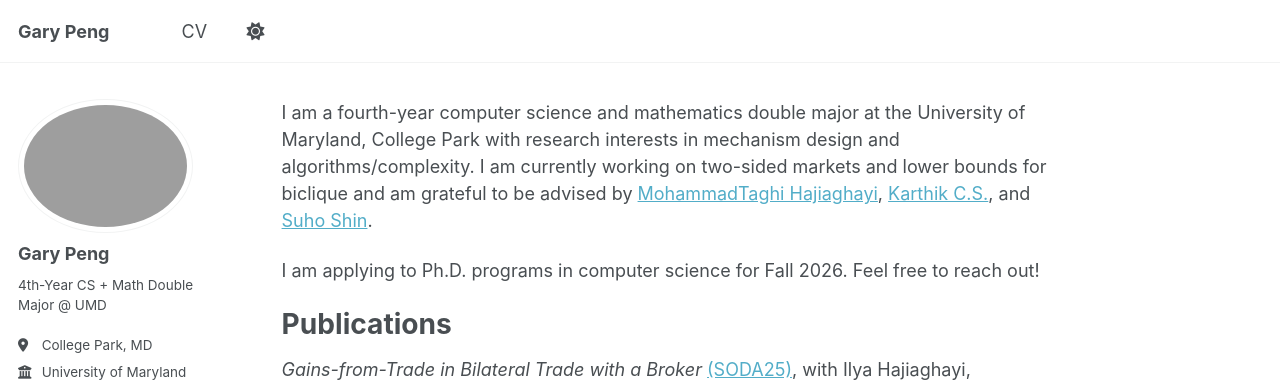
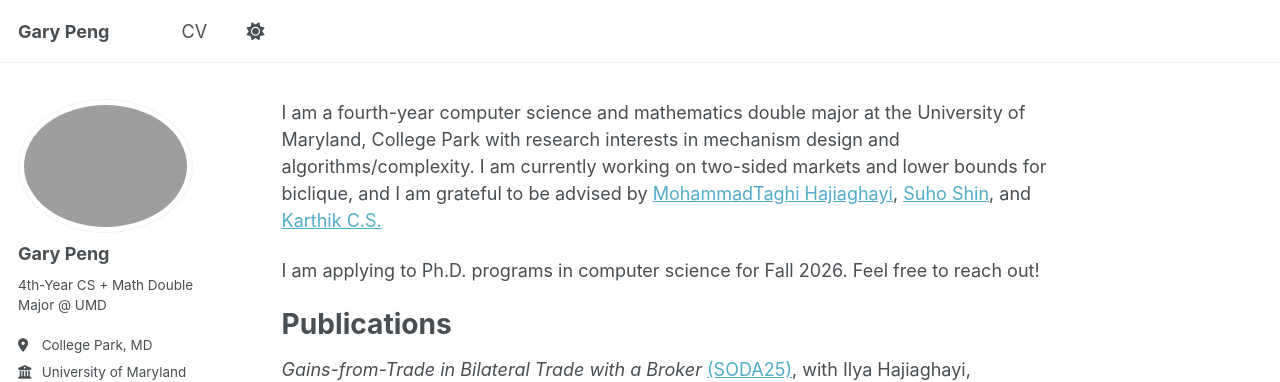
Before and after one commit to Square-Root-2/garypeng.github.io, a Jekyll site: the page built from _pages/about.md, in a window 1280 px wide. Shown: the top 382 px of the page. Built offline with Jekyll 4.4.1, drawn with Linux system fonts in a browser that asks for light colours; a script that is not in the unit is left out.

Commit message:
first commit

```diff
--- a/_pages/about.md
+++ b/_pages/about.md
@@ -7,7 +7,7 @@ redirect_from:
   - /about.html
 ---
 
-I am a fourth-year computer science and mathematics double major at the University of Maryland, College Park with research interests in mechanism design and algorithms/complexity. I am currently working on two-sided markets and lower bounds for biclique and am grateful to be advised by [MohammadTaghi Hajiaghayi](https://www.cs.umd.edu/~hajiagha/), [Karthik C.S.](https://cskarthikcs.github.io/), and [Suho Shin](https://suhoshin.github.io/).
+I am a fourth-year computer science and mathematics double major at the University of Maryland, College Park with research interests in mechanism design and algorithms/complexity. I am currently working on two-sided markets and lower bounds for biclique, and I am grateful to be advised by [MohammadTaghi Hajiaghayi](https://www.cs.umd.edu/~hajiagha/), [Suho Shin](https://suhoshin.github.io/), and [Karthik C.S.](https://cskarthikcs.github.io/)
 
 I am applying to Ph.D. programs in computer science for Fall 2026. Feel free to reach out!
 
```
